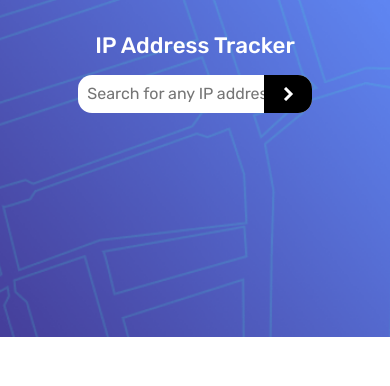
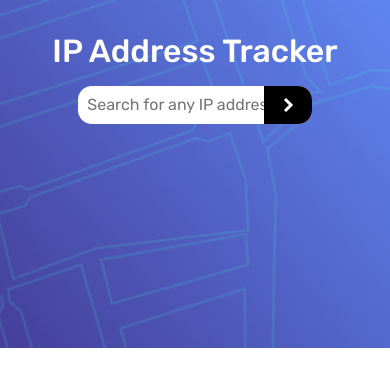
Before and after one commit to jacky-ui/ip-address-tracker, a React (Create React App) app: page / in a window 390 px wide. Shown: the top 386 px of the page. Built offline with nearby package versions, Linux system fonts and the light colour scheme.

Commit message:
change title font-size in mobile

```diff
--- a/src/components/Header/Header.css
+++ b/src/components/Header/Header.css
@@ -29,4 +29,9 @@
   color: #FFFFFF;
   margin: 0;
   text-align: center;
+}
+@media screen and (max-width: 760px) {
+  .header__title {
+    font-size: 2rem;
+  }
 }/*# sourceMappingURL=Header.css.map */
--- a/src/components/Header/Header.scss
+++ b/src/components/Header/Header.scss
@@ -27,5 +27,9 @@
         color: $white;
         margin: 0;
         text-align: center;
+
+        @include mobile {
+            font-size: 2rem;
+        }
     }
 }
```
Also changed, not shown: 1 other file (tests, documents, lock files or other folders).
